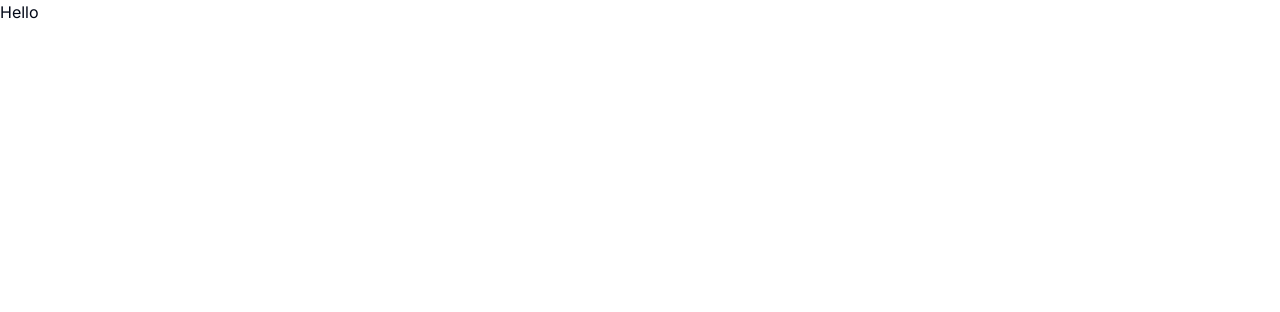
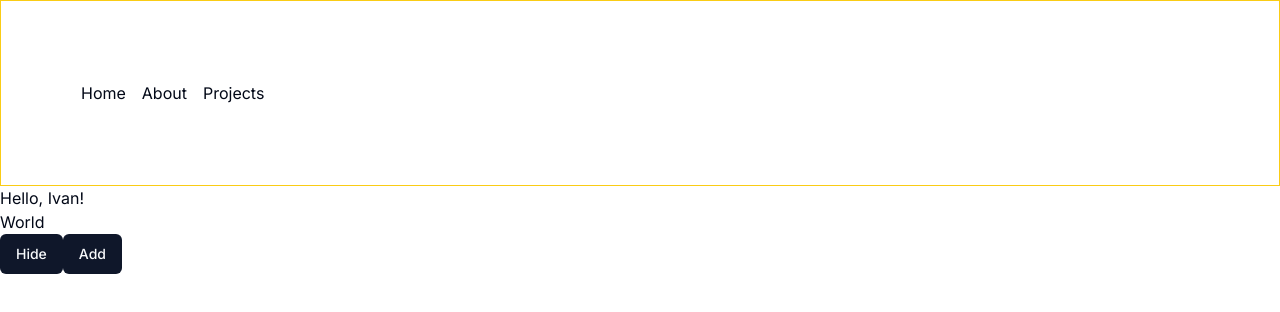
Before and after one commit to ivlie1495/blog-apps, a Next.js app: page / in a window 1280 px wide. Shown: the top 312 px of the page. Built offline with nearby package versions, Linux system fonts and the light colour scheme.

Commit message:
add about and projects pages, add header, simple home page

```diff
--- /dev/null
+++ b/app/about/page.tsx
@@ -0,0 +1,5 @@
+const Page = () => {
+	return <div>About</div>
+}
+
+export default Page
--- /dev/null
+++ b/app/about/projects/page.tsx
@@ -0,0 +1,5 @@
+const Page = () => {
+	return <div>Project Page</div>
+}
+
+export default Page
--- a/app/layout.tsx
+++ b/app/layout.tsx
@@ -1,5 +1,8 @@
 import type { Metadata } from 'next'
 import { Inter } from 'next/font/google'
+
+import Header from '@/components/header'
+
 import './globals.css'
 
 const inter = Inter({ subsets: ['latin'] })
@@ -16,7 +19,10 @@ export default function RootLayout({
 }>) {
 	return (
 		<html lang="en">
-			<body className={inter.className}>{children}</body>
+			<body className={inter.className}>
+				<Header />
+				<main>{children}</main>
+			</body>
 		</html>
 	)
 }
--- a/app/page.tsx
+++ b/app/page.tsx
@@ -1,3 +1,31 @@
+'use client'
+
+import { useState } from 'react'
+
+import { Button } from '@/components/ui/button'
+
 export default function Home() {
-	return <div>Hello</div>
+	const [isVisible, setIsVisible] = useState(true)
+	const [names, setNames] = useState(['World'])
+
+	const name = 'Ivan'
+
+	const handleAdd = () => {
+		setNames((prev) => [...prev, 'Universe'])
+	}
+
+	const handleClick = () => {
+		setIsVisible((prev) => !prev)
+	}
+
+	const cards = isVisible && names.map((name) => <div key={name}>{name}</div>)
+
+	return (
+		<div>
+			<div>Hello, {name}!</div>
+			{cards}
+			<Button onClick={handleClick}>{isVisible ? 'Hide' : 'Show'}</Button>
+			<Button onClick={handleAdd}>Add</Button>
+		</div>
+	)
 }
--- /dev/null
+++ b/components/header.tsx
@@ -0,0 +1,21 @@
+import Link from 'next/link'
+
+const Header = () => {
+	return (
+		<header className="border border-yellow-400 p-20">
+			<ul className="flex space-x-4">
+				<li>
+					<Link href="/">Home</Link>
+				</li>
+				<li>
+					<Link href="/about">About</Link>
+				</li>
+				<li>
+					<Link href="/about/projects">Projects</Link>
+				</li>
+			</ul>
+		</header>
+	)
+}
+
+export default Header
```
